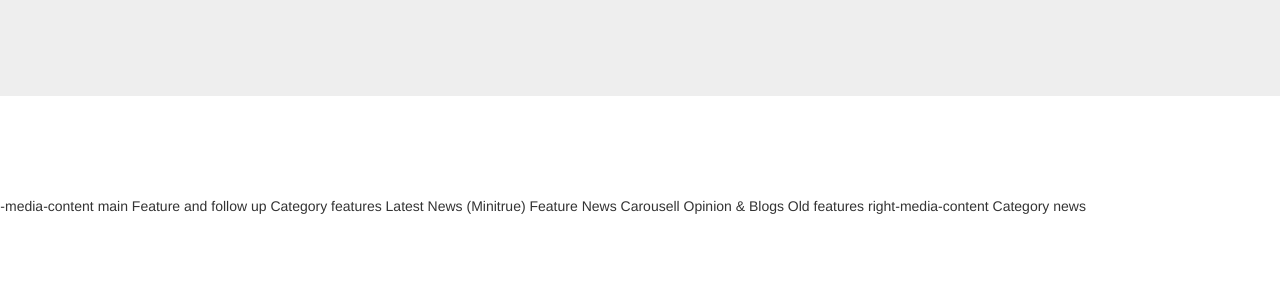
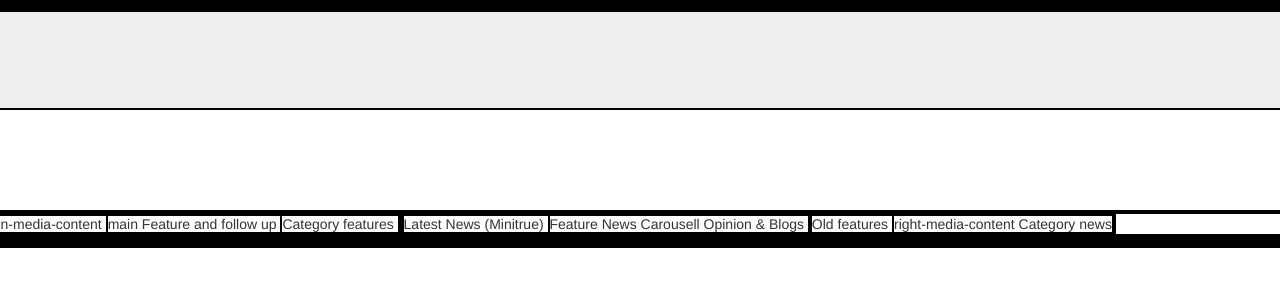
Before and after one commit to sursum/buckanjaren, a Django app: page / in a window 1280 px wide. Shown: the top 300 px of the page. Run offline with Django 3.2, Linux system fonts and the light colour scheme; some libraries are stand-ins or nearby versions.

Commit message:
end of day

```diff
--- a/buc/static/css/homeview.css
+++ b/buc/static/css/homeview.css
@@ -0,0 +1,3 @@
+col, col-md-9, col-md-8, col-md-6, col-md-4, col-md-3, section {
+    border: 2px solid black;
+}
--- a/buc/templates/buc/base.html
+++ b/buc/templates/buc/base.html
@@ -14,7 +14,9 @@
         <link rel="stylesheet" href="{% static 'bower_components/html5-boilerplate/css/main.css' %}">
         <link rel="stylesheet" href="{% static 'bower_components/bootstrap/dist/css/bootstrap.min.css' %}">
         <link rel="stylesheet" href="{% static 'bower_components/bootstrap/dist/css/bootstrap-theme.min.css' %}">
+        <link rel="stylesheet" href="{% static 'css/homeview.css' %}"></link>
         <script src="{% static 'bower_components/html5-boilerplate/js/vendor/modernizr-2.8.3.min.js' %}"></script>
+
 
     </head>
     <body>
```
Also changed, not shown: buc/templates/buc/homeview.html (line endings or trailing spaces).
